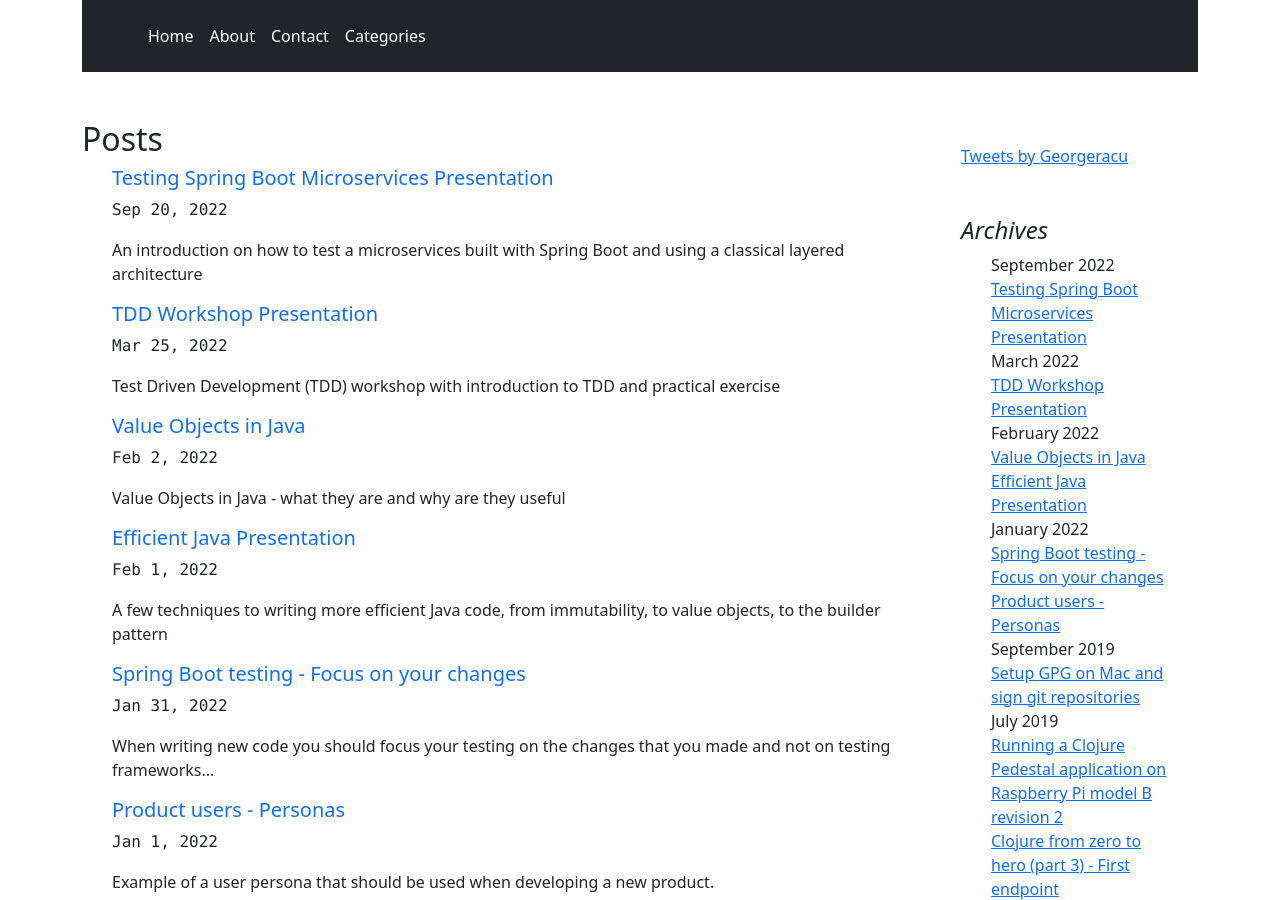
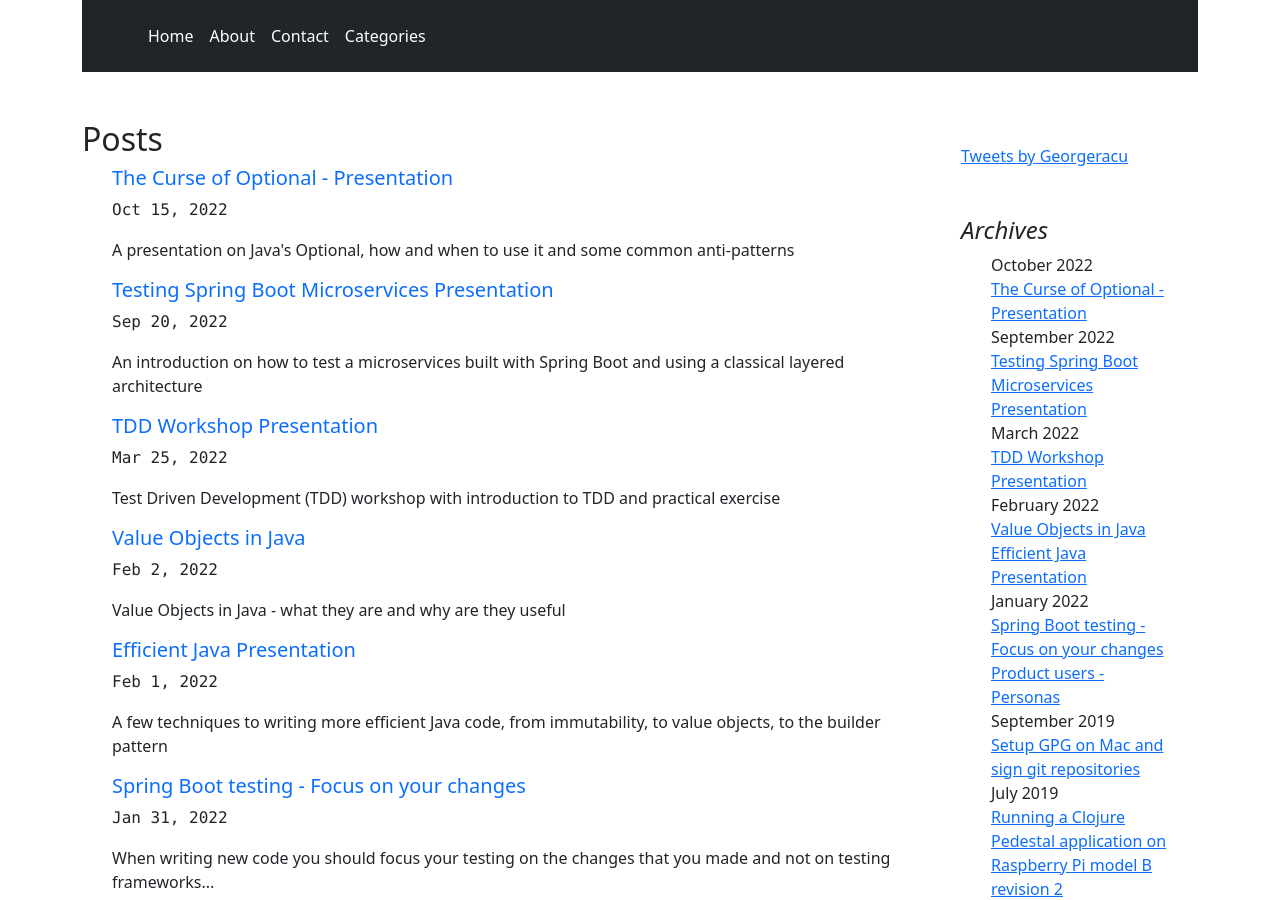
Before and after one commit to georgeracu/georgeracu.github.com, a Jekyll site: the page built from index.html, in a window 1280 px wide and 900 px high. Built offline with Jekyll 4.4.1, drawn with Linux system fonts in a browser that asks for light colours; comment, search, counter and statistics services are not loaded.

Commit message:
Adding presentation about Java's Optional
- Added Jekyll plugin for GitHub gists
- Using GitHub gists rather than inline code

```diff
--- a/Gemfile
+++ b/Gemfile
@@ -30,3 +30,4 @@ gem "wdm", "~> 0.1.0" if Gem.win_platform?
 
 gem 'jekyll-seo-tag'
 gem "webrick", "~> 1.7"
+gem 'jekyll-gist'
--- a/_config.yml
+++ b/_config.yml
@@ -17,3 +17,4 @@ markdown: kramdown
 
 plugins:
   - jekyll-seo-tag
+  - jekyll-gist
--- /dev/null
+++ b/_posts/2022-10-15-the-curse-of-optional.md
@@ -0,0 +1,9 @@
+---
+layout: presentation
+title: The Curse of Optional - Presentation
+permalink: /presentations/curse-of-optional/
+tags: [java, optional, clean code]
+description: A presentation on Java's Optional, how and when to use it and some common anti-patterns
+---
+
+<pre>{% include presentations/curse-of-optional.md %}</pre>
```
Also changed, not shown: _includes/presentations/curse-of-optional.md (added, +50 -0 lines), 1 other file.
